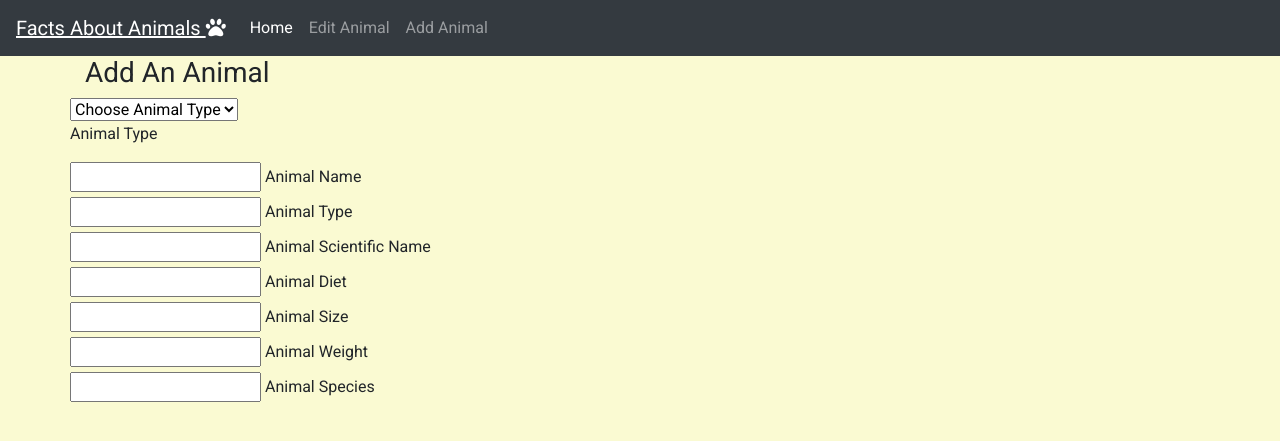
After one commit to terencecistudent/Data-Centric-Dev-Project-TL, a Flask app: page /add_animals in a window 1280 px wide. The commit adds this page. Shown: the top 441 px of the page. Run offline with Flask 2, Linux system fonts and the light colour scheme; data that the repository does not hold is empty; some libraries are stand-ins or nearby versions.

Commit message:
animals.html layout to be completed and addanimal.html created

```diff
--- a/app.py
+++ b/app.py
@@ -43,6 +43,11 @@ def testing():
     return render_template("testing.html")
 
 
+@app.route("/add_animals")
+def add_animals():
+    return render_template("addanimal.html", categories=mongo.db.animal_types.find())
+
+
 if __name__ == "__main__":
     app.run(host=os.environ.get('IP'),
         port=int(os.environ.get('PORT')),
--- a/static/css/style.css
+++ b/static/css/style.css
@@ -1,6 +1,14 @@
 body{
     background-color: lightgoldenrodyellow;
     font-family: 'Roboto', sans-serif;
+}
+
+/*
+    Navbar
+*/
+
+.navbar-brand{
+    text-decoration: underline;
 }
 
 .list-group-item{
--- /dev/null
+++ b/templates/addanimal.html
@@ -0,0 +1,76 @@
+<!DOCTYPE html>
+{% extends 'base.html' %}
+{% block content %}
+
+<h3>Add An Animal</h3>
+
+<div class="row">
+    <form action="{{ url_for('insert_animal') }}" method="post">
+        <!--Animal Type Selection-->
+        <div class="row">
+            <div class="col-12 input-field">
+                <!--Selecting Animal Type from Select Options-->
+                <select name="animal_type" id="animals">
+                    <option value="" disabled selected>Choose Animal Type</option>
+                    {% for type in animals %}
+
+                        <option value="{{ type.animal_type }}">{{ type.animal_type }}</option>
+
+                    {% endfor %}
+                </select>
+                <p>Animal Type</p>
+            </div>
+        </div>
+        <!--Inserting Animal Name-->
+        <div class="row">
+            <div class="col-12 input-field">
+                <input id="animal_name" name="animal_name" type="text" class="validate">
+                <label for="">Animal Name</label>
+            </div>
+        </div>
+        <!--Inserting Animal Type-->
+        <div class="row">
+            <div class="col-12 input-field">
+                <input name="animal_type" id="animal_type" class="validate">
+                <label for="">Animal Type</label>
+            </div>
+        </div>
+        <!--Inserting Animal Scientific Name-->
+        <div class="row">
+            <div class="col-12 input-field">
+                <input name="animal_scientific_name" id="animal_scientific_name" class="validate">
+                <label for="">Animal Scientific Name</label>
+            </div>
+        </div>
+        <!--Inserting Animal Diet-->
+        <div class="row">
+            <div class="col-12 input-field">
+                <input name="animal_diet" id="animal_diet" class="validate">
+                <label for="">Animal Diet</label>
+            </div>
+        </div>
+        <!--Inserting Animal Size-->
+        <div class="row">
+            <div class="col-12 input-field">
+                <input name="animal_size" id="animal_size" class="validate">
+                <label for="">Animal Size</label>
+            </div>
+        </div>
+        <!--Inserting Animal Weight-->
+        <div class="row">
+            <div class="col-12 input-field">
+                <input name="animal_weight" id="animal_weight" class="validate">
+                <label for="">Animal Weight</label>
+            </div>
+        </div>
+        <!--Inserting Animal Species-->
+        <div class="row">
+            <div class="col-12 input-field">
+                <input name="animal_species" id="animal_species" class="validate">
+                <label for="">Animal Species</label>
+            </div>
+        </div>
+    </form>
+</div>
+
+{% endblock %}
```
Also changed, not shown: templates/animals.html (+8 -0 lines).
